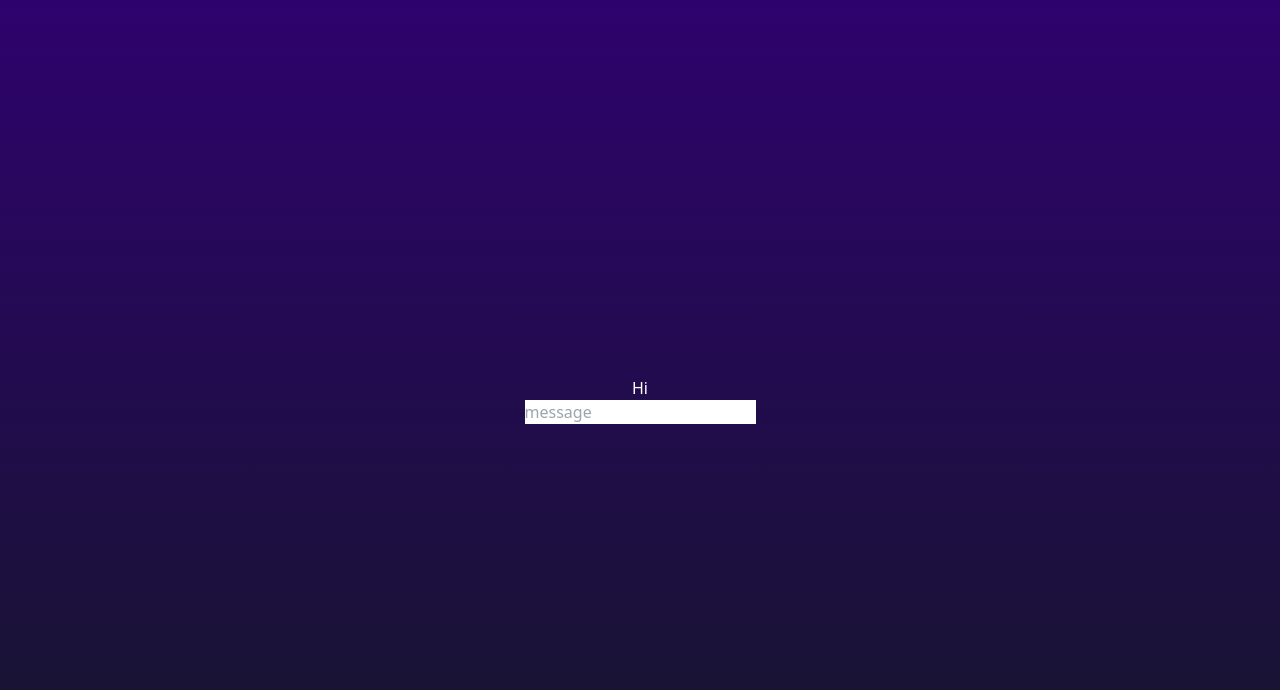
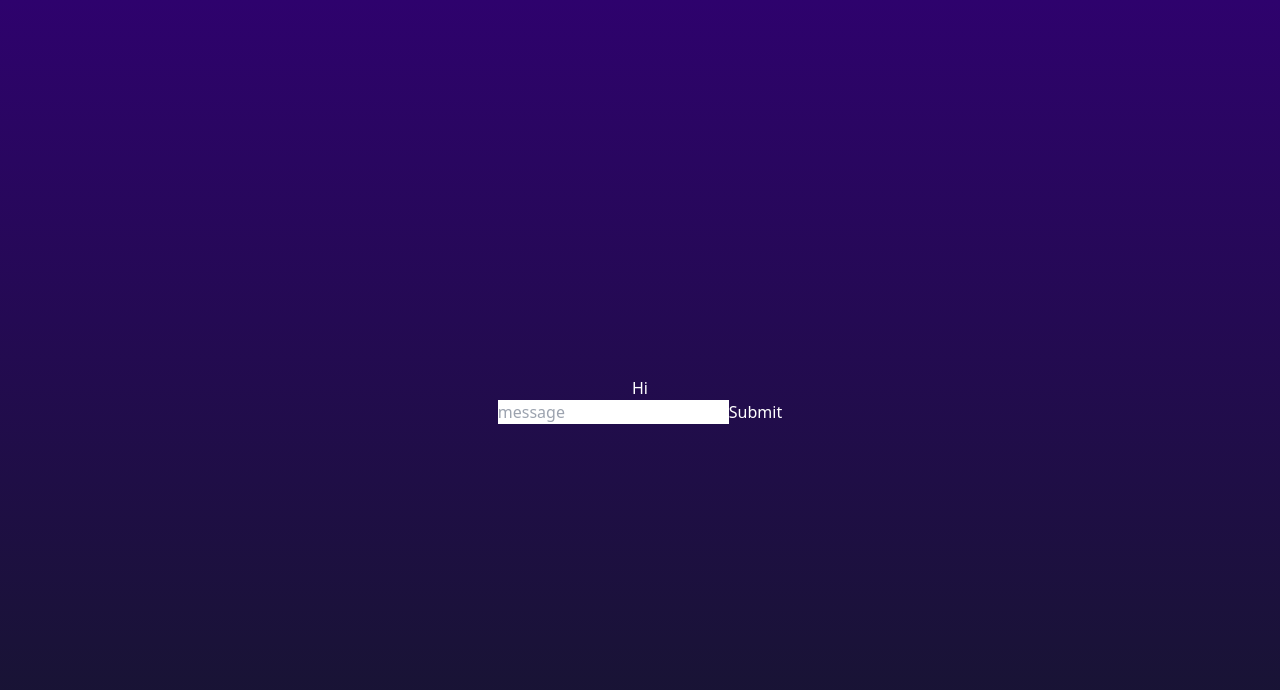
Before and after one commit to wiktrek/message, a Next.js app in the folder frontend/: page / in a window 1280 px wide. Shown: the top 690 px of the page. Built offline with nearby package versions, Linux system fonts and the light colour scheme.

Commit message:
submit button

```diff
--- a/frontend/src/pages/index.tsx
+++ b/frontend/src/pages/index.tsx
@@ -17,6 +17,7 @@ const Home: NextPage = () => {
         <div className="text-white">
           <a>Hi</a>
         </div>
+
         <form className="text-white">
           <input
             className=" text-gray-700"
@@ -24,6 +25,7 @@ const Home: NextPage = () => {
             id="message"
             placeholder="message"
           />
+          <input type="submit" name="send" />
         </form>
       </main>
     </>
```
